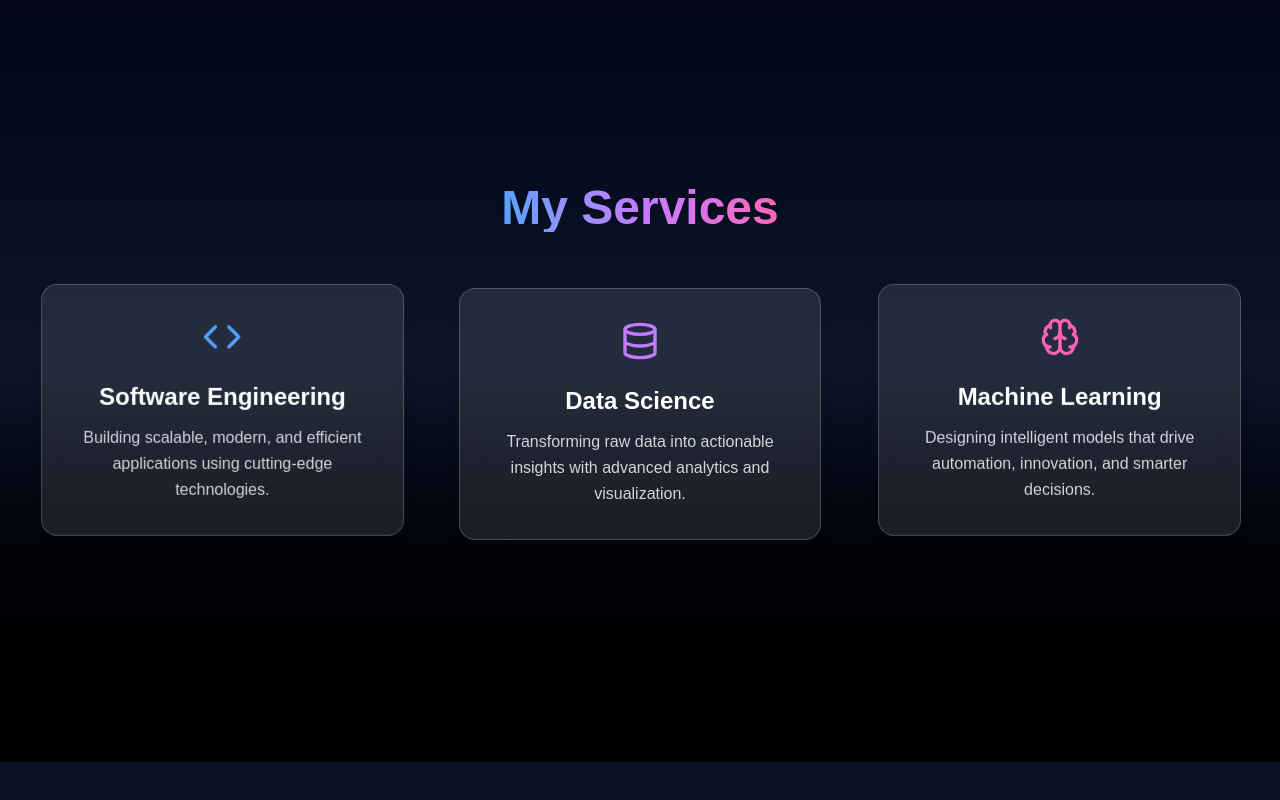
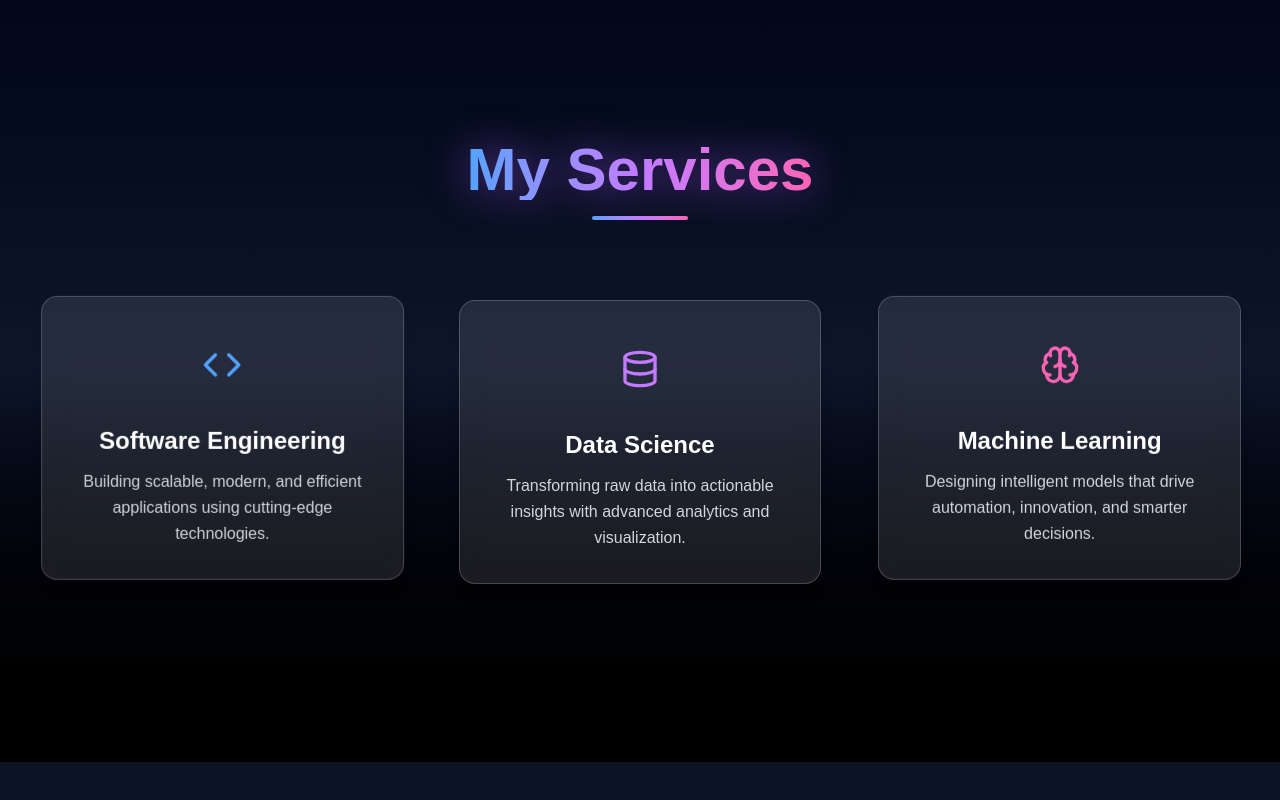
Before and after one commit to Clinton1029/my-portfolio, a Next.js app: page / in a window 1280 px wide. Shown: the part 1638-2438 px from the top of the page. Built offline with nearby package versions, Linux system fonts and the light colour scheme.

Commit message:
added updated the title

```diff
--- a/app/components/Services.tsx
+++ b/app/components/Services.tsx
@@ -25,11 +25,10 @@ const SERVICES = [
   },
 ];
 
-// Different entry directions
 const ENTRY_VARIANTS = [
-  { hidden: { opacity: 0, x: -80 }, visible: { opacity: 1, x: 0 } }, // left
-  { hidden: { opacity: 0, y: 80 }, visible: { opacity: 1, y: 0 } }, // bottom
-  { hidden: { opacity: 0, x: 80 }, visible: { opacity: 1, x: 0 } }, // right
+  { hidden: { opacity: 0, x: -80 }, visible: { opacity: 1, x: 0 } },
+  { hidden: { opacity: 0, y: 80 }, visible: { opacity: 1, y: 0 } },
+  { hidden: { opacity: 0, x: 80 }, visible: { opacity: 1, x: 0 } },
 ];
 
 export default function Services() {
@@ -45,17 +44,22 @@ export default function Services() {
       className="relative z-10 min-h-screen flex flex-col items-center justify-center
                  px-6 sm:px-12 py-20 bg-gradient-to-b from-slate-950 via-slate-900/80 to-black text-white"
     >
-      {/* Section Header */}
-      <motion.h2
-        initial={{ opacity: 0, y: 20 }}
-        whileInView={{ opacity: 1, y: 0 }}
-        transition={{ duration: 1 }}
+      {/* Premium Section Header */}
+      <motion.div
+        initial={{ opacity: 0, scale: 0.9 }}
+        whileInView={{ opacity: 1, scale: 1 }}
+        transition={{ duration: 1.2, ease: "easeOut" }}
         viewport={{ once: true }}
-        className="text-4xl sm:text-5xl font-extrabold text-transparent bg-clip-text
-                   bg-gradient-to-r from-blue-400 via-purple-400 to-pink-400 drop-shadow-lg text-center mb-14"
+        className="relative mb-20 text-center"
       >
-        My Services
-      </motion.h2>
+        <h2
+          className="text-4xl sm:text-6xl font-extrabold text-transparent bg-clip-text
+                     bg-gradient-to-r from-blue-400 via-purple-400 to-pink-400 drop-shadow-[0_0_20px_rgba(168,85,247,0.6)]"
+        >
+          My Services
+        </h2>
+        <div className="mx-auto mt-4 h-1 w-24 rounded-full bg-gradient-to-r from-blue-400 via-purple-400 to-pink-400 shadow-lg shadow-purple-500/40" />
+      </motion.div>
 
       {/* Services Grid */}
       <div className="grid gap-8 sm:gap-12 sm:grid-cols-2 lg:grid-cols-3 w-full max-w-7xl">
@@ -83,12 +87,27 @@ export default function Services() {
                     "linear-gradient(to right, rgba(59,130,246,0.25), rgba(168,85,247,0.25), rgba(236,72,153,0.25))",
                 }),
               }}
-              onClick={() => setActiveCard(isActive ? null : idx)} // toggle on mobile
+              onClick={() => setActiveCard(isActive ? null : idx)}
               className="p-8 rounded-2xl bg-white/10 backdrop-blur-lg border border-white/20
                          shadow-lg flex flex-col items-center text-center transition-all duration-300
                          hover:bg-gradient-to-r hover:from-blue-500/20 hover:via-purple-500/20 hover:to-pink-500/20 cursor-pointer"
             >
-              <div className="mb-6">{service.icon}</div>
+              {/* Pulsing Icon */}
+              <motion.div
+                animate={{
+                  scale: [1, 1.2, 1],
+                  boxShadow: [
+                    "0 0 0px rgba(255,255,255,0)",
+                    "0 0 25px rgba(59,130,246,0.8)",
+                    "0 0 0px rgba(255,255,255,0)",
+                  ],
+                }}
+                transition={{ duration: 3, repeat: Infinity, ease: "easeInOut" }}
+                className="mb-6 rounded-full p-4"
+              >
+                {service.icon}
+              </motion.div>
+
               <h3 className="text-2xl font-semibold mb-3">{service.title}</h3>
               <p className="text-gray-300 text-sm sm:text-base leading-relaxed">
                 {service.description}
```
